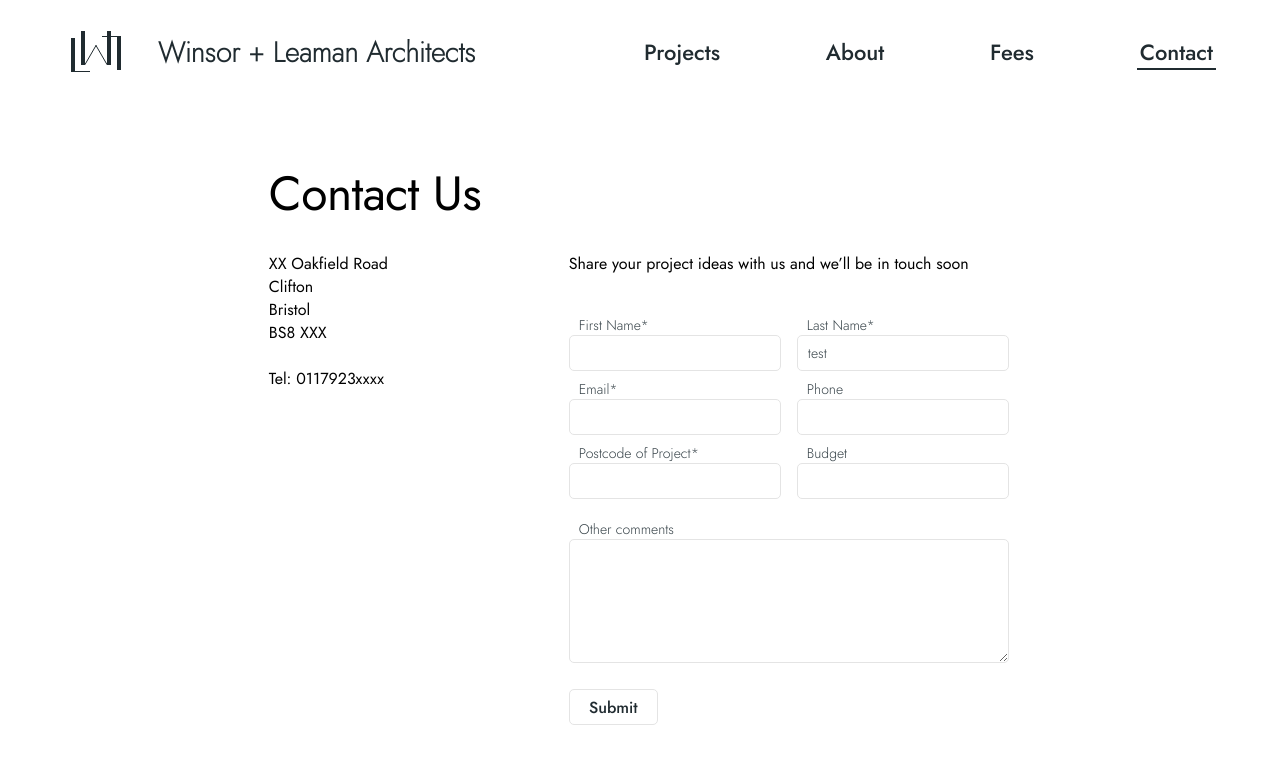
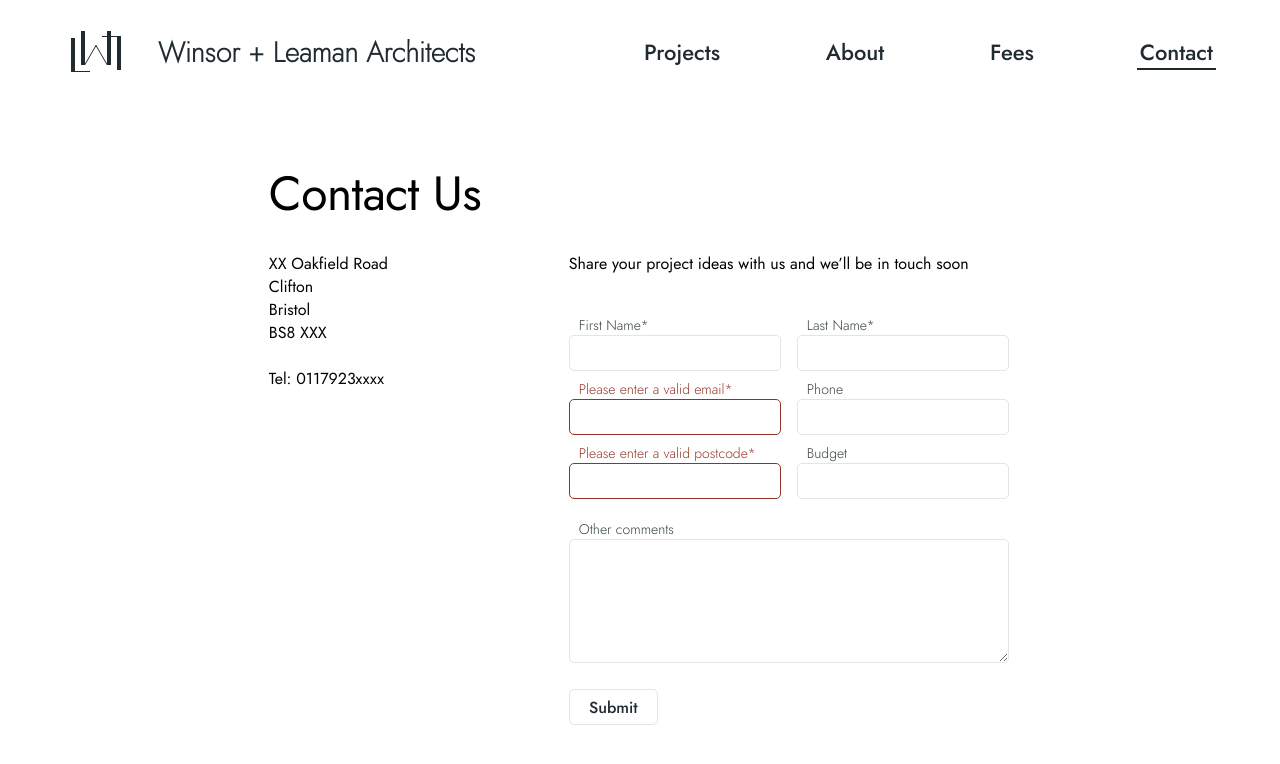
Before and after one commit to AlexanderBraatz/winsor_leaman_architects, a React (Create React App) app: page /contact in a window 1280 px wide. Shown: the top 764 px of the page. Built offline with nearby package versions, Linux system fonts and the light colour scheme.

Commit message:
feat: Add email and postcode validation

```diff
--- a/src/assets/colors/colors.js
+++ b/src/assets/colors/colors.js
@@ -31,7 +31,8 @@ const colors = {
 	gradient2_light: '#AEE2D5',
 	gradient3_light: '#B2E3C8',
 	gradient4_light: '#BCE3B9',
-	button: '#89C3E3'
+	button: '#89C3E3',
+	error: '#943425'
 };
 
 export default colors;
--- a/src/components/Pages/Contact/ContactForm.js
+++ b/src/components/Pages/Contact/ContactForm.js
@@ -31,7 +31,7 @@ export default function ContactForm(props) {
 			name: 'email',
 			required: true,
 			errorMessage: 'Please enter a valid email*',
-			pattern: ''
+			pattern: /^[A-Z0-9._%+-]+@[A-Z0-9.-]+\.[A-Z]{2,}$/i
 		},
 		{
 			id: 4,
@@ -46,7 +46,8 @@ export default function ContactForm(props) {
 			name: 'postcode_of_project',
 			required: true,
 			errorMessage: 'Please enter a valid postcode*',
-			pattern: ''
+			pattern:
+				/^([Gg][Ii][Rr] 0[Aa]{2})|((([A-Za-z][0-9]{1,2})|(([A-Za-z][A-Ha-hJ-Yj-y][0-9]{1,2})|(([A-Za-z][0-9][A-Za-z])|([A-Za-z][A-Ha-hJ-Yj-y][0-9][A-Za-z]?))))\s?[0-9][A-Za-z]{2})$/
 		},
 		{
 			id: 6,
@@ -79,6 +80,15 @@ export default function ContactForm(props) {
 				result => {
 					console.log('message sent successfully');
 					e.target.reset();
+					setValues({
+						first_name: '',
+						last_name: '',
+						email: '',
+						phone: '',
+						postcode_of_project: '',
+						budget: '',
+						comments: ''
+					});
 					// add success popup function here ?
 				},
 				error => {
@@ -89,7 +99,7 @@ export default function ContactForm(props) {
 
 	const [values, setValues] = useState({
 		first_name: '',
-		last_name: 'test',
+		last_name: '',
 		email: '',
 		phone: '',
 		postcode_of_project: '',
@@ -162,24 +172,6 @@ const Label = styled.label`
 	padding-left: 1rem;
 `;
 
-const Input = styled.input`
-	width: 21.2rem;
-	height: 3.6rem;
-	border-radius: 0.5rem;
-	border: 0.1rem solid ${props => props.theme.desktop.grey4};
-
-	color: ${props => props.theme.desktop.dark2};
-	font-family: 'SmallText', Arial, Serif;
-	font-size: 1.4rem;
-	padding-left: 1rem;
-`;
-
-const InputWrapper = styled.div`
-	display: flex;
-	flex-direction: column;
-	margin-bottom: 0.8rem;
-`;
-
 const TextareaWrapper = styled.div`
 	width: 44rem;
 	margin-top: 2rem;
--- a/src/components/Pages/Contact/FormInput.js
+++ b/src/components/Pages/Contact/FormInput.js
@@ -1,15 +1,35 @@
 import styled from 'styled-components';
 
-import React, { useRef, useState } from 'react';
+import React, { useState, useCallback, useEffect } from 'react';
 
 export default function FormInput(props) {
+	const { label, type, name, required, errorMessage, pattern } = props.input;
+	const [valid, setValid] = useState(true);
+
+	const validateInput = useCallback(() => {
+		if (pattern) {
+			if (!pattern.test(props.value)) {
+				setValid(false);
+			} else {
+				setValid(true);
+			}
+		}
+	}, [pattern, props.value]);
+
+	useEffect(() => {
+		validateInput();
+	}, [props.value, validateInput]);
+
 	return (
 		<InputWrapper>
-			<Label>{props.input.label}</Label>
+			<Label className={!valid ? 'invalidLabel' : ''}>
+				{!valid ? errorMessage : label}
+			</Label>
 			<Input
-				type={props.input.type}
-				name={props.input.name}
-				required={props.input.required}
+				className={!valid ? 'invalidInput' : ''}
+				type={type}
+				name={name}
+				required={required}
 				onChange={props.onChange}
 				value={props.value}
 			/>
@@ -23,19 +43,14 @@ const InputWrapper = styled.div`
 	margin-bottom: 0.8rem;
 `;
 
-const InputGroup = styled.div`
-	width: 44rem;
-	height: 18.4rem;
-	flex-wrap: wrap;
-	display: flex;
-	column-gap: 1.6rem;
-`;
-
 const Label = styled.label`
 	color: ${props => props.theme.desktop.dark2};
 	font-family: 'SmallText', Arial, Serif;
 	font-size: 1.4rem;
 	padding-left: 1rem;
+	&.invalidLabel {
+		color: ${props => props.theme.desktop.error};
+	}
 `;
 
 const Input = styled.input`
@@ -48,4 +63,7 @@ const Input = styled.input`
 	font-family: 'SmallText', Arial, Serif;
 	font-size: 1.4rem;
 	padding-left: 1rem;
+	&.invalidInput {
+		border: 0.1rem solid ${props => props.theme.desktop.error};
+	}
 `;
```
